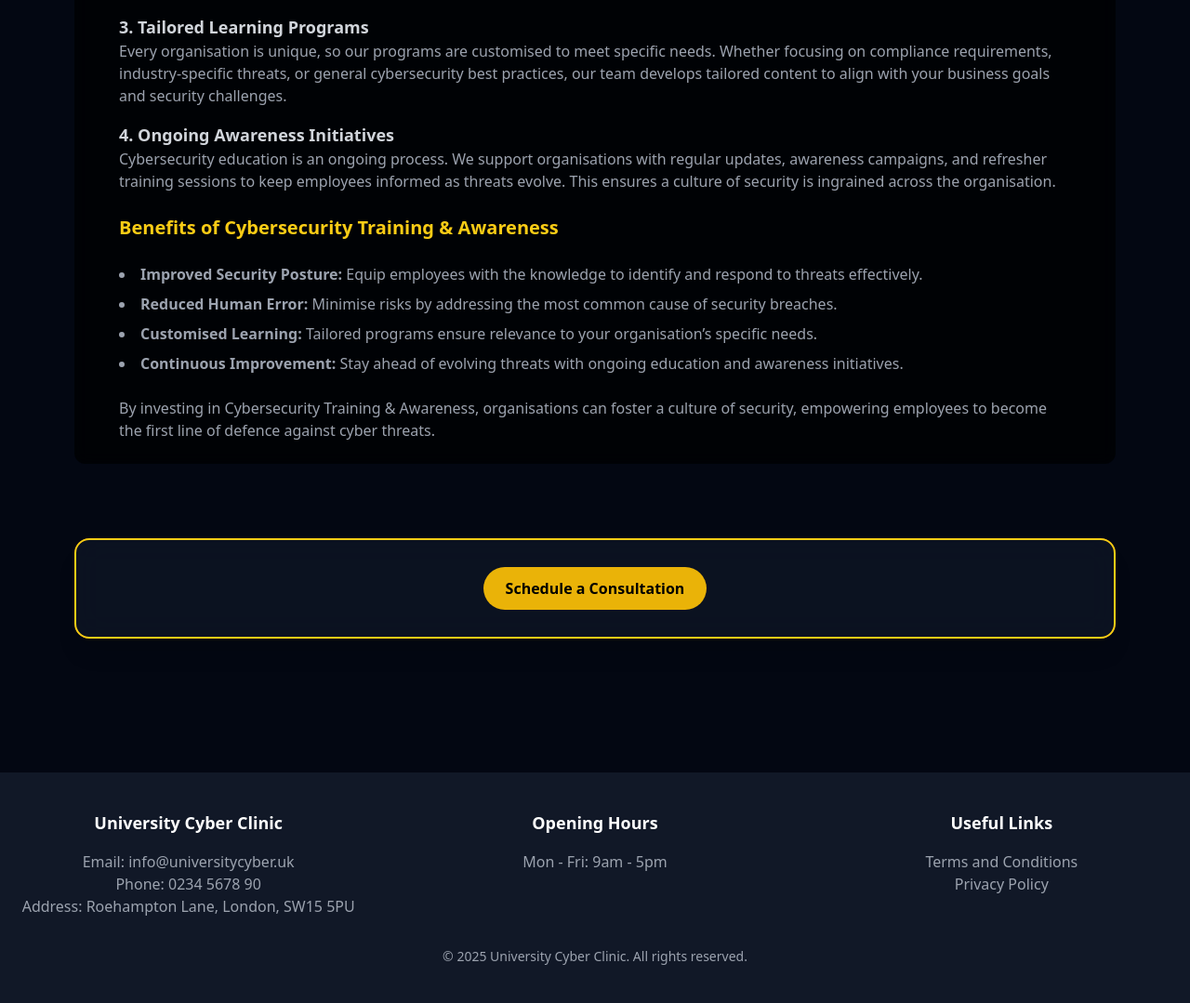
After one commit to FabrizioMorales/Final-Project, a Django app: page /trainingandwareness/ in a window 1280 px wide. The commit adds this page. Shown: the part 801-1880 px from the top of the page at 93% size. Run offline with Django 5.2, Linux system fonts and the light colour scheme; data that the repository does not hold is empty; some libraries are stand-ins or nearby versions.

Commit message:
training page created

```diff
--- /dev/null
+++ b/src/django-project/universitycyberclinic/home_app/templates/trainingandwareness.html
@@ -0,0 +1,78 @@
+{% extends "base.html" %}
+{% load static %}
+
+{% block title %}
+<title>Cybersecurity Training & Awareness</title>
+<link href="https://fonts.googleapis.com/css2?family=Inter:wght@400;600;700&display=swap" rel="stylesheet">
+<link href="https://fonts.googleapis.com/css2?family=Share+Tech+Mono&display=swap" rel="stylesheet">
+<link rel="stylesheet" href="{% static 'css/style.css' %}">
+{% endblock title %}
+
+{% block content %}
+<video id="video-background" autoplay loop muted class="fixed top-0 left-0 w-full h-full object-cover z-[-1] opacity-100">
+    <source src="{% static 'images/circuit-board.3840x2160.mp4' %}" type="video/mp4">
+    Your browser does not support the video tag.
+</video>
+
+<section class="mb-16">
+    <div class="flex justify-center mb-12 text-center pt-40" data-aos="fade-down">
+        <div class="px-6 py-3 border-2 border-yellow-400 rounded-2xl text-white text-2xl md:text-3xl font-bold bg-gray-900 bg-opacity-70 backdrop-blur">
+            <h2 class="text-gray-300 text-3xl md:text-4xl mb-4">Cybersecurity Training & Awareness</h2>
+        </div>
+    </div>
+    <div class="bg-black bg-opacity-70 p-6 rounded-xl hover:shadow-2xl transform hover:scale-105 transition duration-300 hover:border-4 hover:border-yellow-400 px-12 mx-6 lg:mx-20 backdrop-blur" data-aos="fade-up">
+        <div class="text-gray-400 space-y-6">
+            <h1 class="text-2xl font-bold text-yellow-400">Cybersecurity Training & Awareness</h1>
+            <p>
+                In today’s digital age, human error often becomes the weakest link in an organisation’s security. Empowering your team with the skills and knowledge to recognise and respond to threats is essential for strengthening your defence.
+            </p>
+
+            <h2 class="text-xl font-semibold text-yellow-400">Key Components of Cybersecurity Training & Awareness</h2>
+            <div class="space-y-4">
+                <div>
+                    <h3 class="text-lg font-semibold text-gray-300">1. Interactive Workshops</h3>
+                    <p>
+                        Our interactive workshops are designed to engage employees at all levels, from entry-level staff to senior executives. These sessions cover various topics, such as identifying phishing scams, understanding malware, and practising safe online behaviour. Participants gain hands-on experience through real-world simulations that build confidence in spotting and mitigating risks.
+                    </p>
+                </div>
+                <div>
+                    <h3 class="text-lg font-semibold text-gray-300">2. Hands-On Training Sessions</h3>
+                    <p>
+                        Practical knowledge is key to cybersecurity awareness. Our hands-on training sessions allow employees to apply their learning in controlled environments. From analysing suspicious emails to practising response protocols during simulated cyber incidents, these training sessions ensure teams are prepared to act decisively in the face of threats.
+                    </p>
+                </div>
+                <div>
+                    <h3 class="text-lg font-semibold text-gray-300">3. Tailored Learning Programs</h3>
+                    <p>
+                        Every organisation is unique, so our programs are customised to meet specific needs. Whether focusing on compliance requirements, industry-specific threats, or general cybersecurity best practices, our team develops tailored content to align with your business goals and security challenges.
+                    </p>
+                </div>
+                <div>
+                    <h3 class="text-lg font-semibold text-gray-300">4. Ongoing Awareness Initiatives</h3>
+                    <p>
+                        Cybersecurity education is an ongoing process. We support organisations with regular updates, awareness campaigns, and refresher training sessions to keep employees informed as threats evolve. This ensures a culture of security is ingrained across the organisation.
+                    </p>
+                </div>
+            </div>
+
+            <h2 class="text-xl font-semibold text-yellow-400">Benefits of Cybersecurity Training & Awareness</h2>
+            <ul class="list-disc list-inside space-y-2">
+                <li><strong>Improved Security Posture:</strong> Equip employees with the knowledge to identify and respond to threats effectively.</li>
+                <li><strong>Reduced Human Error:</strong> Minimise risks by addressing the most common cause of security breaches.</li>
+                <li><strong>Customised Learning:</strong> Tailored programs ensure relevance to your organisation’s specific needs.</li>
+                <li><strong>Continuous Improvement:</strong> Stay ahead of evolving threats with ongoing education and awareness initiatives.</li>
+            </ul>
+
+            <p>
+                By investing in Cybersecurity Training & Awareness, organisations can foster a culture of security, empowering employees to become the first line of defence against cyber threats.
+            </p>
+        </div>
+    </div>
+
+    <section class="mt-20 bg-gray-900 bg-opacity-70 backdrop-blur-lg border-2 border-yellow-400 rounded-2xl p-10 shadow-xl text-white text-center px-12 mx-6 lg:mx-20" data-aos="fade-up">
+        <a href="{% url 'appointment' %}" class="bg-yellow-500 hover:bg-yellow-400 text-black font-bold rounded-full px-6 py-3 transition duration-300">
+            Schedule a Consultation
+        </a>
+    </section>
+</section>
+{% endblock content %}
--- a/src/django-project/universitycyberclinic/home_app/urls.py
+++ b/src/django-project/universitycyberclinic/home_app/urls.py
@@ -7,7 +7,8 @@ from .views import (
     CustomPasswordResetCompleteView,
     home, register_view, login_view, logout_view,
     appointment_view, receipt_view, download_receipt_pdf,
-    resources, contact, about, services, networking, cloudsecurity,dataprotection,incidentresponseforensics, complianceandriskmanagement,
+    resources, contact, about, services, networking, cloudsecurity,dataprotection,
+    incidentresponseforensics, complianceandriskmanagement, trainingandwareness,
     user_dashboard, cancel_appointment,
     edit_profile, admin_dashboard, mark_appointment_completed,
     export_appointments_csv, assign_appointment_staff, admin_appointments_view,
@@ -32,6 +33,7 @@ urlpatterns = [
     path("dataprotection/",dataprotection, name="dataprotection"),
     path("incidentresponseforensics/",incidentresponseforensics, name="incidentresponseforensics"),
     path("complianceandriskmanagement/",complianceandriskmanagement, name="complianceandriskmanagement"),
+    path("trainingandwareness/",trainingandwareness, name="trainingandwareness"),
 
     # --- Appointments (User) ---
     path("appointment/", appointment_view, name="appointment"),
--- a/src/django-project/universitycyberclinic/home_app/views.py
+++ b/src/django-project/universitycyberclinic/home_app/views.py
@@ -75,6 +75,9 @@ def incidentresponseforensics(request):
 
 def complianceandriskmanagement(request):
     return render(request, 'complianceandriskmanagement.html', {'welcome_msg': "Welcome to our Compliance and Risk Management Page"})
+
+def trainingandwareness(request):
+    return render(request, 'trainingandwareness.html', {'welcome_msg': "Welcome to our Training and Awareness Page"})
 
 
 
```
Also changed, not shown: src/django-project/universitycyberclinic/home_app/templates/home.html (+7 -5 lines), src/django-project/universitycyberclinic/home_app/templates/services.html (+7 -5 lines), src/django-project/universitycyberclinic/home_app/templates/ransomwareprotectionandresponse.html (added).
